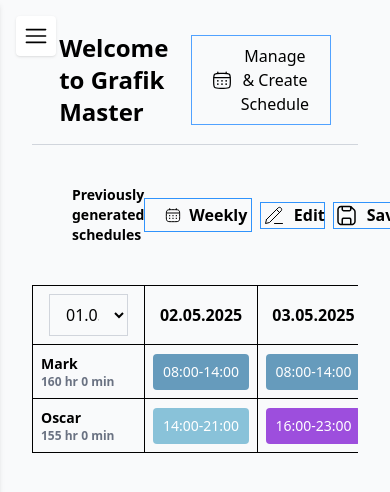
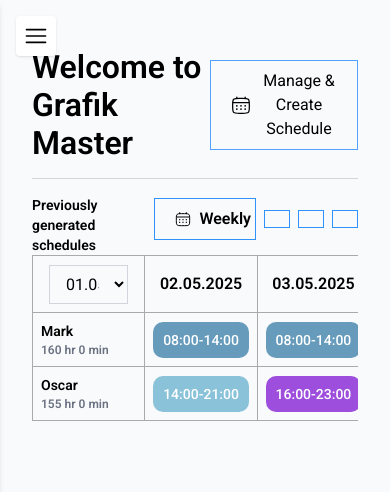
Before and after one commit to Cyber-Programer/STworz_Konto_Schedule, a React (Vite) app: page /dashboard in a window 390 px wide. Shown: the top 492 px of the page. Built offline with nearby package versions, Linux system fonts and the light colour scheme.

Commit message:
dashboard,employee responsive 28_6_25

```diff
--- a/src/components/Sidebar/Sidebar.jsx
+++ b/src/components/Sidebar/Sidebar.jsx
@@ -22,7 +22,7 @@ const Sidebar = ({ isOpen, toggleSidebar }) => {
   return (
     <div
       className={`fixed sm:static top-0 left-0 h-full w-[260px] bg-white z-50 shadow-md transform transition-transform duration-300
-        ${isOpen ? "translate-x-0" : "-translate-x-full"} sm:translate-x-0 p-6 flex flex-col justify-between`}
+        ${isOpen ? "translate-x-0" : "-translate-x-full"} sm:translate-x-0 p-6 flex flex-col justify-between border-r border-textClr/20`}
     >
       {/* Close button (mobile only) */}
       {/* <button
--- a/src/pages/Dashboard/Dashboard.jsx
+++ b/src/pages/Dashboard/Dashboard.jsx
@@ -3,7 +3,7 @@ import WebIcons from "../../assets/images";
 import SubscriptionPlan from "../../components/Subscription/SubscriptionPlan";
 const Dashboard = () => {
   const shOptionsCss =
-    "flex gap-2 items-center justify-center border px-3 border-Primary";
+    "flex gap-2 items-center justify-center border px-3 py-2 border-Primary";
 
   const [dateColumns] = useState(
     Array.from({ length: 7 }, (_, i) => {
@@ -114,33 +114,33 @@ const Dashboard = () => {
   return (
     <>
       {/* <SubscriptionPlan /> */}
-      <div className="w-full p-4">
+      <div className="w-full p-4 font-Roboto">
         {/* Header */}
-        <div className="flex justify-between items-center mb-4 w-10/12 mx-auto">
-          <h2 className="text-2xl font-semibold">Welcome to Grafik Master</h2>
-          <button className="flex gap-2 items-center border px-5 py-2 border-blue-400">
+        <div className="w-full flex justify-between items-center my-4 ">
+          <h2 className="text-[2rem] font-semibold font-Roboto text-textClr leading-9.5">Welcome to <br className="hidden md:block" /> Grafik Master</h2>
+          <button className="flex gap-x-2.5 items-center border px-5 py-2 border-blue-400">
             <img className="w-5" src={WebIcons.scheduleCalender} alt="" />
             Manage & Create Schedule
           </button>
         </div>
-        <hr className="text-gray-300" />
-        <div className="flex justify-between p-10">
-          <h2 className="text-sm lg:text-xl font-semibold">
+        <hr className="text-gray-300 mb-4" />
+        <div className="flex justify-between">
+          <h2 className="text-sm lg:text-2xl  font-semibold ">
             Previously generated schedules
           </h2>
-          <div className="flex gap-2 font-semibold items-center">
+          <div className="flex gap-2 font-semibold items-center mb-3">
             {/* ⭐ Custom Select */}
             <div className="relative inline-block text-left">
               <button
                 onClick={() => setOpen(!open)}
-                className="flex items-center border border-Primary px-5 py-1 outline-blue-400 gap-2"
+                className="flex items-center border border-Primary px-5 py-2 outline-blue-400 gap-2"
               >
                 <img
                   src={options.find((o) => o.value === selected).icon}
                   alt="ico"
                   className="w-4"
                 />
-                {selected}
+                <p>{selected}</p>
               </button>
 
               {open && (
@@ -155,7 +155,7 @@ const Dashboard = () => {
                       className="flex items-center w-full px-3 py-2 hover:bg-gray-100 gap-2"
                     >
                       <img src={option.icon} alt="ico" className="w-4" />
-                      {option.value}
+                      <p className="font-Inter font-medium text-textClr">{option.value}</p>
                     </button>
                   ))}
                 </div>
@@ -164,25 +164,25 @@ const Dashboard = () => {
 
             <button className={shOptionsCss}>
               <img src={WebIcons.scheduleEdit} alt="edit ico" />
-              Edit
+              <p className="hidden lg:block font-Inter font-medium text-textClr">Edit</p>
             </button>
             <button className={shOptionsCss}>
               <img src={WebIcons.scheduleSave} alt="save ico" />
-              Save
+             <p className="hidden lg:block font-Inter font-medium text-textClr"> Save</p>
             </button>
             <button className={shOptionsCss}>
               <img src={WebIcons.scheduleExport} alt="" />
-              Export to PDF
+              <p className="hidden lg:block font-Inter font-medium text-textClr">Export to PDF</p>
             </button>
           </div>
         </div>
 
         {/* Schedule Table */}
         <div className="overflow-x-scroll whitespace-nowrap">
-          <table className="table-fixed w-full min-w-[900px] border border-gray-400">
+          <table className="table-fixed w-full min-w-[900px] border border-[#AAAAAA] rounded-xl">
             <thead>
-              <tr>
-                <th className="border px-4 py-2 text-left min-w-[140px]">
+              <tr className="border border-[#AAAAAA]">
+                <th className="border border-[#AAAAAA] px-4 py-2 text-left min-w-[140px]">
                   <select
                     name="timeSelect"
                     id="timeSelect"
@@ -199,7 +199,7 @@ const Dashboard = () => {
                 {dateColumns.map((date) => (
                   <th
                     key={date}
-                    className="border text-center text-base font-semibold px-2 py-4 min-w-[120px]"
+                    className="border border-[#AAAAAA] text-center text-base font-semibold px-2 py-4 min-w-[120px]"
                   >
                     {formatDate(date)}
                   </th>
@@ -208,8 +208,8 @@ const Dashboard = () => {
             </thead>
             <tbody>
               {employeeSchedules.map((employee) => (
-                <tr key={employee.name}>
-                  <td className="border px-2 py-2 whitespace-nowrap text-[14px] font-semibold text-left min-w-[140px]">
+                <tr key={employee.name} className="border border-[#AAAAAA]">
+                  <td className="border border-[#AAAAAA] px-2 py-2 whitespace-nowrap text-[14px] font-semibold text-left min-w-[140px]">
                     {employee.name}
                     <div className="text-xs text-gray-500">
                       {employee.totalHours}
@@ -218,12 +218,12 @@ const Dashboard = () => {
                   {dateColumns.map((date) => (
                     <td
                       key={date}
-                      className="border text-center px-2 py-2 min-w-[120px]"
+                      className="border border-[#AAAAAA] text-center px-2 py-2 min-w-[120px]"
                     >
                       {(employee.shifts[date] || []).map((shift, idx) => (
                         <div
                           key={idx}
-                          className={`text-sm text-white font-medium rounded px-2 py-2 ${getShiftColor(
+                          className={` text-sm text-white font-medium rounded-[10px] px-2 py-2 ${getShiftColor(
                             shift
                           )}`}
                         >
```
